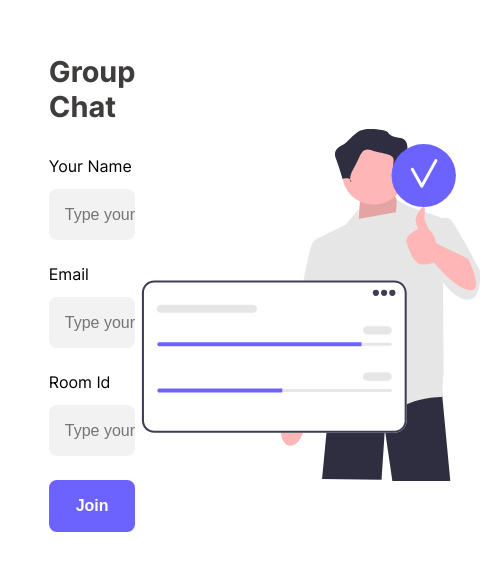
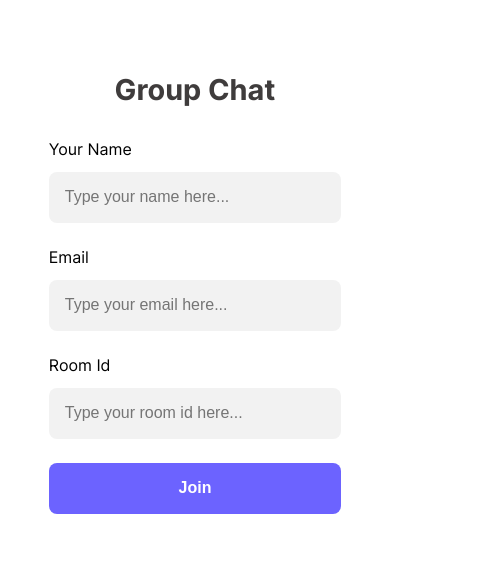
Before and after one commit to mathiuskormasela12/group-chat-react, a React (Create React App) app: page /join in a window 390 px wide. Shown: the part 117-688 px from the top of the page, 487 px wide, since content can reach past the window. Built offline with nearby package versions, Linux system fonts and the light colour scheme.

Commit message:
I worked in join chat room and changing room name page (mobile view)

```diff
--- a/src/pages/JoinChatRoom.tsx
+++ b/src/pages/JoinChatRoom.tsx
@@ -142,6 +142,11 @@ export default JoinChatRoom;
 const Hero = styled.div`
 	background-color: ${Colors.light};
 	height: 100vh;
+
+	@media (max-width: 768px) and (orientation: landscape) {
+		height: auto;
+		padding: 15vmax 0;
+	}
 `;
 
 const HeroFlex = styled.div`
@@ -162,6 +167,12 @@ const HeroCol = styled.div<IHeroColJoinPageProps>`
 					justify-content: flex-end;
 					flex: 2;
 				}
+
+				@media (max-width: 1200px) {
+					&:last-child {
+						display: none;
+					}
+				}
 			`;
     }
 
@@ -174,7 +185,15 @@ const HeroCol = styled.div<IHeroColJoinPageProps>`
 		&:last-child {
 			justify-content: center;
 			flex: 1;
-		}`;
+		}
+
+		@media (max-width: 1200px) {
+			&:first-child {
+				display: none;
+			}
+		}
+
+		`;
   }}
 `;
 
@@ -188,6 +207,10 @@ const Title = styled.h1`
 	color: ${Colors.dark};
 	font-family: ${Fonts.bold};
 	margin-bottom: 2rem;
+
+	@media(max-width: 1200px) {
+		text-align: center;
+	}
 `;
 
 const Form = styled.form`
```
